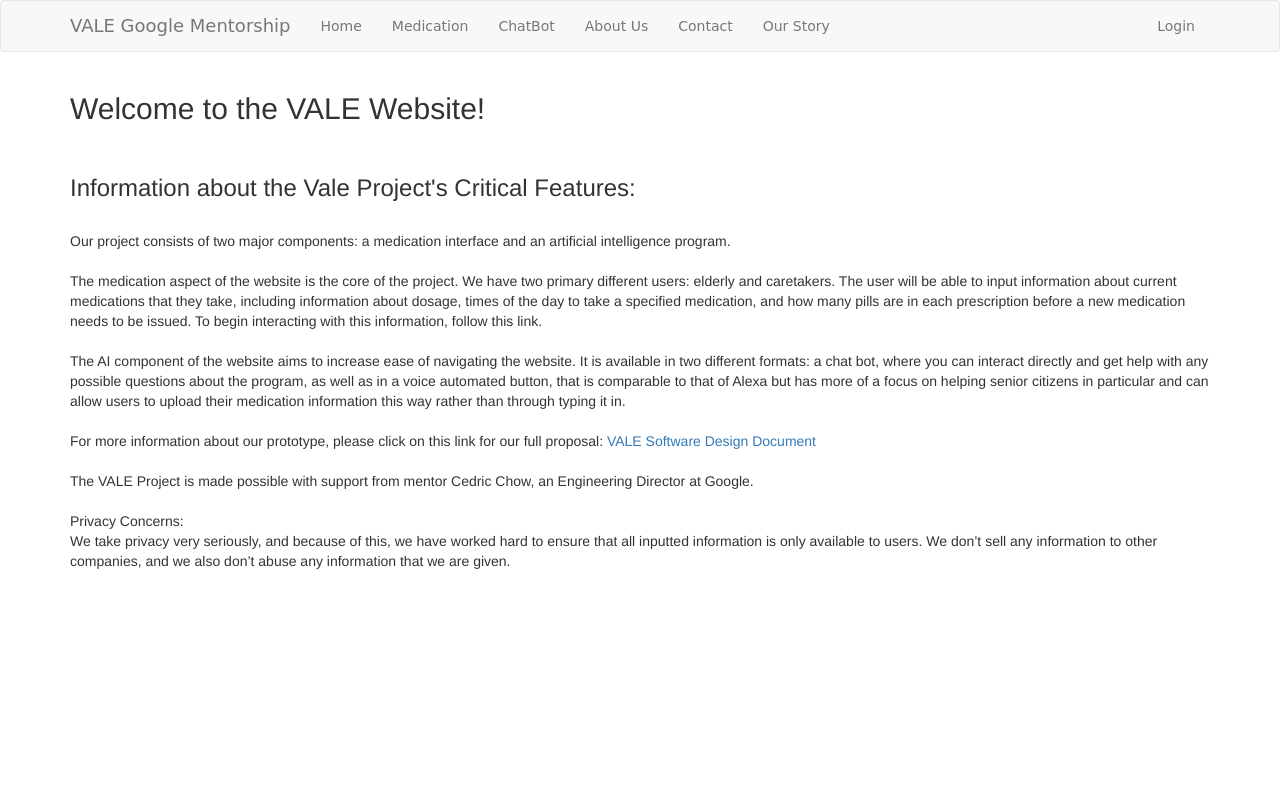
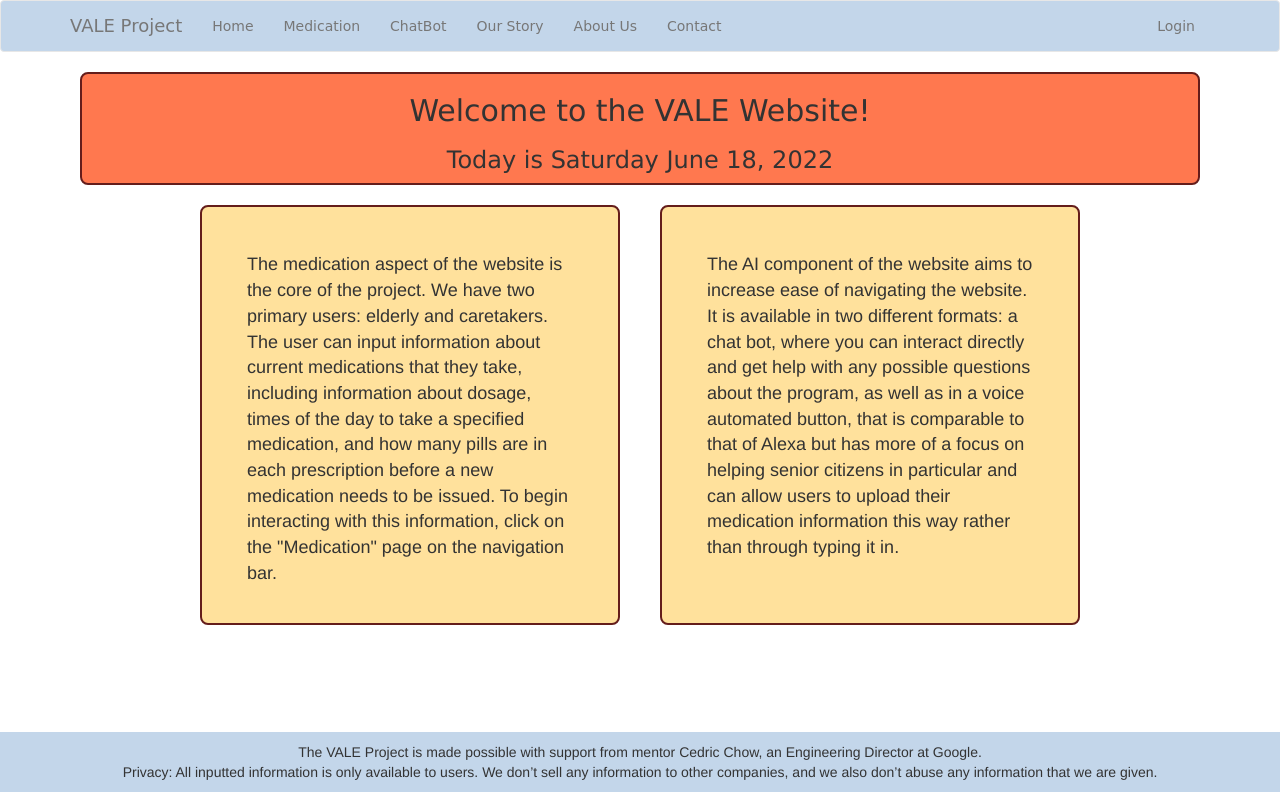
Before and after one commit to AndySok/google-mentorship, a Flask app: page / in a window 1280 px wide. Run offline with Flask 2, Linux system fonts and the light colour scheme; some libraries are stand-ins or nearby versions.

Commit message:
some style

```diff
--- a/app/routes.py
+++ b/app/routes.py
@@ -10,26 +10,32 @@ from datetime import datetime, time, date
 @app.route('/index')
 def index():
     flash_message()
+    date = datetime.now().strftime("%A %B %d, %Y")
+    print(date)
     if current_user.is_authenticated:
         user = User.query.filter_by(id=current_user.id).first()
-        return render_template('index.html', title='Home Page', name=user.fname)
-    return render_template('index.html', title='Home Page', name='guest')
+        return render_template('index.html', title='Home Page', name=user.fname, date=date)
+    return render_template('index.html', title='Home Page', name='guest', date=date)
 
 @app.route('/our_story', methods=["GET"])
 def our_story():
-     return render_template('our_story.html')
+    red = flash_message()
+    return render_template('our_story.html')
 
 @app.route('/chat_bot', methods=["GET"])
 def chat_bot():
-     return render_template('chat_bot.html')
+    red = flash_message()
+    return render_template('chat_bot.html')
 
 @app.route('/about_us', methods=["GET"])
 def about_us():
-     return render_template('about_us.html')
+    red = flash_message()
+    return render_template('about_us.html')
 
 @app.route('/contact', methods=["GET"])
 def contact():
-     return render_template('contact.html')
+    red = flash_message()
+    return render_template('contact.html')
 
 
 @app.route('/login', methods=['GET', 'POST'])
@@ -102,17 +108,30 @@ def update_info():
 @app.route('/medication', methods=['GET', 'POST'])
 @login_required
 def medication():
-    flash_message()
+    red = flash_message()
     medications = current_user.medicines
     cycles = current_user.cycles
 
+    str = ''
     for medication in medications:
+        misaligned = False
         times = [cycle.time for cycle in sorted(medication.cycles, key=lambda cycle: cycle.time)]
         for t1, t2 in zip(times, times[1:]):
             duration = datetime.combine(date.min, t2) - datetime.combine(date.min, t1)
-            if(duration.seconds / 3600 > medication.period):
-                flash(f'Warning: Medication {medication} cycles misaligned')
+            if(duration.seconds / 3600 > (medication.period + 2) or duration.seconds / 3600 < (medication.period - 2)):
+                if str != '':
+                    str += ', '
+                str += medication.name
+                misaligned = True
                 break
+        if not misaligned:
+            duration = datetime.combine(date.min, times[-1]) - datetime.combine(date.min, times[0])
+            if(duration.seconds / 3600 > (medication.period + 2) or duration.seconds / 3600 < (medication.period - 2)):
+                if str != '':
+                    str += ', '
+                str += medication.name
+    if str != '':
+        flash('Warning: ' + str + ' cycles misaligned')
 
 
     return render_template('medication.html', title='Medication', medications=medications, cycles=cycles)
@@ -230,7 +249,6 @@ def taken_med(med_id, done):
         else:
             medication.taken = False
         db.session.commit()
-        flash('Your changes have been saved.')
         return redirect(url_for('medication'))
     else:
         flash('Not authenticated to make changes.')
@@ -300,6 +318,7 @@ def cycle(cycle_id):
         return redirect(url_for('medication'))
 
 def flash_message():
+    error = False
     str = ''
     if current_user.is_authenticated:
         medications = current_user.medicines
@@ -309,4 +328,6 @@ def flash_message():
                     str += ', '
                 str += medication.name
         if str != '':
-            flash(str + ' not taken')
+            flash('Warning: ' + str + ' not taken')
+            error = True
+    return error
--- a/app/static/styles.css
+++ b/app/static/styles.css
@@ -1,3 +1,7 @@
+.navbar {
+  background-color: #C3D6EA;
+}
+
 table, th, td {
   border: 1px solid;
   padding: 8px;
@@ -20,7 +24,7 @@ table:hover {
 }
 
 th {
-  color: #1C1D21;
+  color: white;
   background-color: #004E98;
 }
 
@@ -58,3 +62,51 @@ ul, ol{
         display: none;
     }
 }
+
+.welcome {
+    font-family: verdana;
+    border: 2px solid #641d1b;
+    border-radius: 8px;
+    text-align:center;
+    margin-left: 10px;
+    margin-right: 10px;
+    line-height: 1;
+    background-color: #FF784F;
+}
+
+.medication-information {
+    float: left;
+    margin-left: 130px;
+}
+
+.ai-information {
+    float: right;
+    margin-right: 130px;
+}
+
+.medication-information, .ai-information {
+    height: 420px;
+    width: 420px;
+    background-color: #FFE19C;
+    border: 2px solid #641d1b;
+    border-radius: 8px;
+    padding: 45px;
+    font-size: 18px;
+}
+
+.information {
+    padding-bottom: 420px;
+}
+
+footer {
+  text-align: center;
+  padding: 10px;
+  background-color: #C3D6EA;
+}
+
+.flex-wrapper {
+  display: flex;
+  min-height: 90vh;
+  flex-direction: column;
+  justify-content: space-between;
+}
--- a/app/templates/base.html
+++ b/app/templates/base.html
@@ -6,7 +6,8 @@
 {% endblock %}
 
 {% block title %}
-    {% if title %}{{ title }} - VALE Google Mentorship{% else %}Welcome to the VALE Google Mentorship Website!{% endif %}
+    {% if title %}{{ title }} -
+    The VALE Project{% else %}Welcome to The VALE Project{% endif %}
 {% endblock %}
 
 {% block navbar %}
@@ -19,16 +20,16 @@
                 <span class="icon-bar"></span>
                 <span class="icon-bar"></span>
             </button>
-            <a class="navbar-brand" href="{{ url_for('index') }}">VALE Google Mentorship</a>
+            <a class="navbar-brand" href="{{ url_for('index') }}">VALE Project</a>
         </div>
         <div class="collapse navbar-collapse" id="bs-example-navbar-collapse-1">
             <ul class="nav navbar-nav">
-                <li><a href="{{ url_for('index') }}">Home</a></li>
+              <li><a href="{{ url_for('index') }}">Home</a></li>
                 <li><a href="{{ url_for('medication') }}">Medication</a></li>
                 <li><a href="{{ url_for('chat_bot') }}">ChatBot</a></li>
+                <li><a href="{{ url_for('our_story') }}">Our Story</a></li>
                 <li><a href="{{ url_for('about_us') }}">About Us</a></li>
                 <li><a href="{{ url_for('contact') }}">Contact</a></li>
-                <li><a href="{{ url_for('our_story') }}">Our Story</a></li>
             </ul>
             <ul class="nav navbar-nav navbar-right">
                 {% if current_user.is_anonymous %}
@@ -44,16 +45,27 @@
 {% endblock %}
 
 {% block content %}
+    <div class="flex-wrapper">
     <div class="container">
     <div class="no-print">
         {% with messages = get_flashed_messages() %}
         {% if messages %}
             {% for message in messages %}
-            <div class="alert alert-info" role="alert">{{ message }}</div>
+                {% if message[0:7] == 'Warning' %}
+                  <div class="alert alert-danger" role="alert">{{ message }}</div>
+                {% else %}
+                  <div class="alert alert-info" role="alert">{{ message }}</div>
+                {% endif %}
             {% endfor %}
         {% endif %}
         {% endwith %}
     </div>
         {% block app_content %}{% endblock %}
     </div>
+    <footer>
+      The VALE Project is made possible with support from mentor Cedric Chow, an Engineering Director at Google.
+      <br>
+      Privacy: All inputted information is only available to users. We don’t sell any information to other companies, and we also don’t abuse any information that we are given.
+    </footer>
+    </div>
 {% endblock %}
--- a/app/templates/index.html
+++ b/app/templates/index.html
@@ -7,33 +7,20 @@
         <title>Home</title>
     </head>
     <body>
-
+        <div class="welcome">
             <h2>Welcome to the VALE Website!</h2>
+            <h3>Today is {{ date }}</h3>
+        </div>
         <br>
-<h3>Information about the Vale Project's Critical Features:</h3>
-<br>
-<p>
-  Our project consists of two major components: a medication interface and an artificial intelligence program.
-<br> <br>
-The medication aspect of the website is the core of the project. We have two primary different users: elderly and caretakers. The user will be able to input information about current medications that they take, including information about dosage, times of the day to take a specified medication, and how many pills are in each prescription before a new medication needs to be issued. To begin interacting with this information, follow this link.
-<br> <br>
-
+        <div class ="information">
+            <div class="medication-information">
+                The medication aspect of the website is the core of the project. We have two primary users: elderly and caretakers. The user can input information about current medications that they take, including information about dosage, times of the day to take a specified medication, and how many pills are in each prescription before a new medication needs to be issued. To begin interacting with this information, click on the "Medication" page on the navigation bar.
+            </div>
+            <div class="ai-information">
                 The AI component of the website aims to increase ease of navigating the website. It is available in two different formats: a chat bot, where you can interact directly and get help with any possible questions about the program, as well as in a voice automated button, that is comparable to that of Alexa but has more of a focus on helping senior citizens in particular and can allow users to upload their medication information this way rather than through typing it in.
-  <br> <br>
-  For more information about our prototype, please click on this link for our full proposal:
-  <a href="https://docs.google.com/document/d/1i38ON1avVVGIMWcVWvVew23Ai7xbx0ySyEYebAEne5g/edit?usp=sharing">VALE Software Design Document</a>
-
-  <br> <br>
-
-The VALE Project is made possible with support from mentor Cedric Chow, an Engineering Director at Google.
-<br> <br>
-
-Privacy Concerns:
-<br>
-We take privacy very seriously, and because of this, we have worked hard to ensure that all inputted information is only available to users. We don’t sell any information to other companies, and we also don’t abuse any information that we are given.
-
-</p>
-
+            </div>
+        </div>
+        <br></br>
     </body>
 </html>
 {% endblock %}
```
Also changed, not shown: app/app.db, 1 other file. Lines whose indentation alone changed are shown as unchanged.
